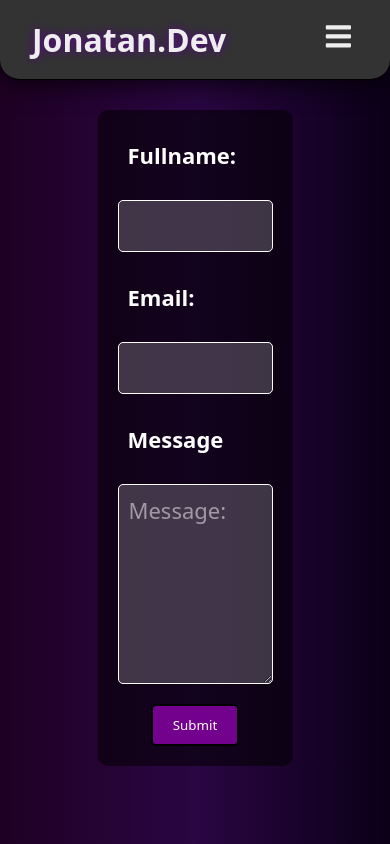
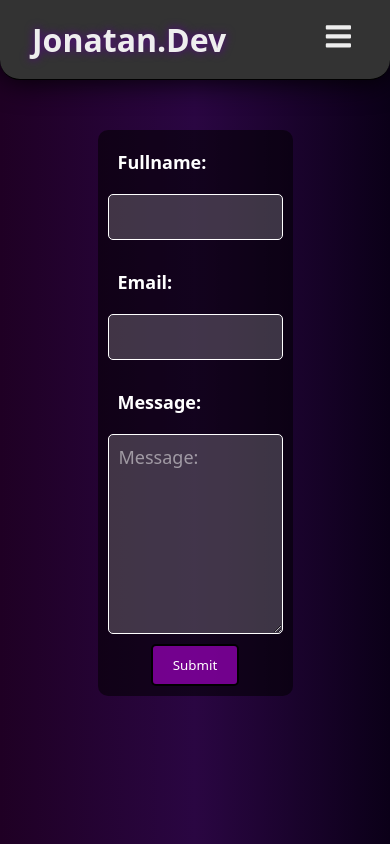
Before and after one commit to Noxar94/first-project, a React (Create React App) app: page /contact in a window 390 px wide. Built offline with nearby package versions, Linux system fonts and the light colour scheme.

Commit message:
Small changes
form and modal responsivness not fully done!

```diff
--- a/src/components/form.js
+++ b/src/components/form.js
@@ -64,7 +64,7 @@ class Form extends Component {
             required
           />
 
-          <label>Message</label>
+          <label>Message:</label>
           <textarea
             value={message}
             onChange={this.handleMessageChange}
--- a/src/components/modal.js
+++ b/src/components/modal.js
@@ -26,7 +26,7 @@ export default function modal({ open, children, onClose }) {
 
   return ReactDom.createPortal(
     <>
-      <div style={OVERLAY_STYLES}></div>
+      <div className="overlay-modal" style={OVERLAY_STYLES}></div>
       <div className="modal-box" style={MODAL_STYLES}>
         <button className="close-btn" onClick={onClose}>
           Close Modal
--- a/src/styles/form.css
+++ b/src/styles/form.css
@@ -6,15 +6,15 @@
   justify-content: center;
   align-items: center;
   flex-direction: column;
-  margin-top: 30px;
+  margin-top: 50px;
 }
 
 .form-container {
-  width: 50%;
+  width: 30%;
   display: flex;
   flex-direction: column;
   align-items: center;
-  padding: 20px;
+  padding: 10px;
   background-color: rgba(0, 0, 0, 0.55);
   border-radius: 10px;
 }
@@ -24,7 +24,7 @@ input,
 textarea,
 select {
   width: 100%;
-  margin-bottom: 20px;
+  margin-bottom: 10px;
   padding: 10px;
   font-size: 22px;
   color: rgb(255, 255, 255);
@@ -78,13 +78,14 @@ button[type="submit"]:hover {
 }
 
 .user-input {
-  width: 60%;
+  width: 30%;
   padding: 50px;
   margin-top: 25px;
   display: flex;
   justify-content: center;
   align-items: center;
   flex-direction: column;
+  flex-shrink: ;
   background-color: rgba(0, 0, 0, 0.55);
   color: #fff;
   border: 2px solid #ffffff;
@@ -92,7 +93,6 @@ button[type="submit"]:hover {
   box-shadow: 0 0 20px #b700ff;
   animation: backInUp;
   animation-duration: 1s;
-  overflow: hidden;
 }
 
 .user-input p {
@@ -100,5 +100,25 @@ button[type="submit"]:hover {
   text-align: center;
 }
 
-@media only screen and (max-width: 1024px) {
+@media only screen and (max-width: 450px) {
+  label,
+  input,
+  textarea,
+  select {
+    font-size: 18px;
+  }
+
+  .form-container {
+    width: 50%;
+    display: flex;
+    flex-direction: column;
+    align-items: center;
+    padding: 10px;
+    background-color: rgba(0, 0, 0, 0.55);
+    border-radius: 10px;
+  }
+
+  .user-input {
+    width: 60%;
+  }
 }
--- a/src/styles/modal.css
+++ b/src/styles/modal.css
@@ -5,7 +5,7 @@
   border: none;
   border-radius: 10px;
   font-size: 22px;
-  text-shadow: 0 0 20px #00b7ff;
+  text-shadow: 0 0 5px #00b7ff;
   animation: heartBeat;
   animation-duration: 2s;
   animation-iteration-count: infinite;
```
